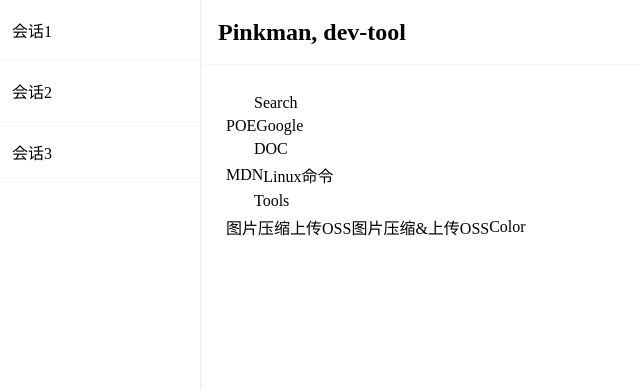
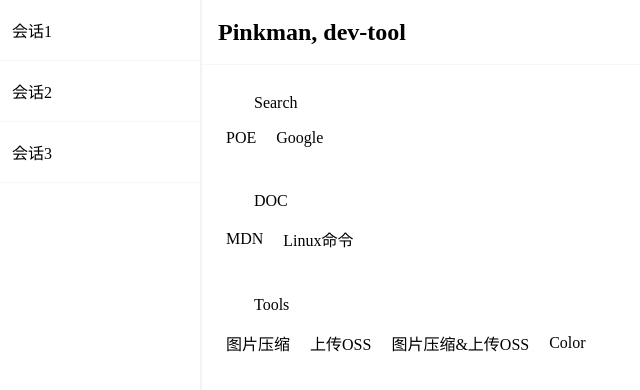
Before and after one commit to the-nippy/Pinkman, a Vue app: page / in a window 1280 px wide. Shown: the top 390 px of the page, without its empty margins (0-640 px from the left). Built offline with nearby package versions, Linux system fonts and the light colour scheme; a web font is replaced by a local one.

Commit message:
feat: main config & iconfont

```diff
--- a/src/renderer/components/Main.vue
+++ b/src/renderer/components/Main.vue
@@ -4,7 +4,7 @@
       <h2>Pinkman, dev-tool</h2>
     </div>
     <div class="main_contents">
-      <div v-for="item in items" :key="item.id">
+      <div v-for="item in items" :key="item.id" class="block">
         <div class="item_header">
           <i :class="['iconfont', item.icon]" aria-setsize="30"></i>
           <div class="">
@@ -13,7 +13,7 @@
         </div>
         <div class="item_contents">
           <div v-for="ele in item.contents" :key="ele.name">
-            <div>{{ ele.name }}</div>
+            <div class="detail">{{ ele.name }}</div>
           </div>
         </div>
       </div>
@@ -46,6 +46,9 @@
 .main {
   flex: 1;
 }
+.block{
+  margin-bottom: 40px;
+}
 
 .main_header {
   height: 64px;
@@ -66,6 +69,7 @@
 }
 
 .item_contents {
+  margin-top: 12px;
   display: flex;
   flex-direction: row;
   align-items: center;
@@ -75,4 +79,8 @@
   color:rgb(27, 128, 128)
 }
 
+.detail{
+  margin-right: 20px;
+}
+
 </style>
```
